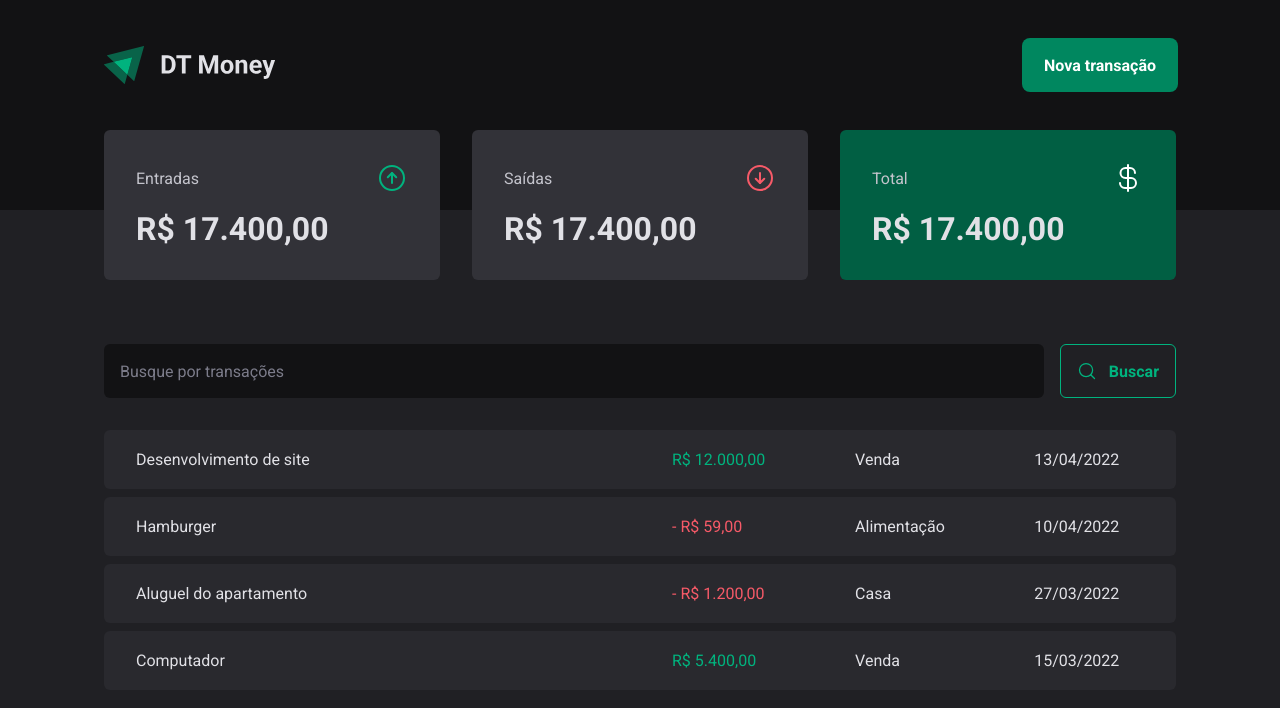
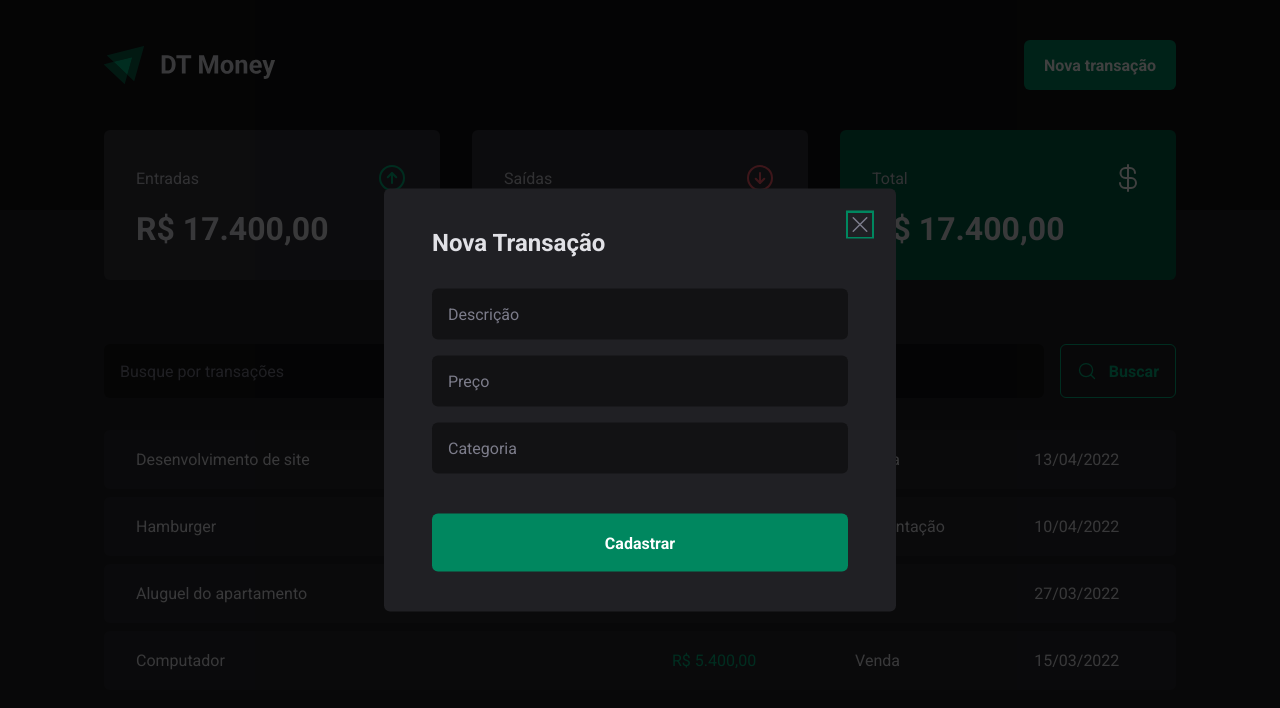
Before and after one commit to felipesanderp/dt-money, a React (Vite) app: page / in a window 1280 px wide. Both pictures are taken after a click on the button "Nova transação". Shown: the top 708 px of the page. Built offline with nearby package versions, Linux system fonts and the light colour scheme.

Commit message:
new transaction modal

```diff
--- a/package.json
+++ b/package.json
@@ -10,6 +10,7 @@
     "preview": "vite preview"
   },
   "dependencies": {
+    "@radix-ui/react-dialog": "^1.0.4",
     "phosphor-react": "^1.4.1",
     "react": "^18.2.0",
     "react-dom": "^18.2.0",
--- a/src/components/Header/index.tsx
+++ b/src/components/Header/index.tsx
@@ -1,3 +1,6 @@
+import * as Dialog from '@radix-ui/react-dialog'
+
+import { NewTransactionModal } from '../NewTransactionModal';
 import { HeaderContainer, HeaderContent, NewTransactionButton } from "./styles";
 
 import logoImg from '../../assets/logo.svg'
@@ -8,7 +11,13 @@
       <HeaderContent>
         <img src={logoImg} alt="" />
 
-        <NewTransactionButton>Nova transação</NewTransactionButton>
+       <Dialog.Root>
+        <Dialog.Trigger asChild>
+          <NewTransactionButton>Nova transação</NewTransactionButton>
+        </Dialog.Trigger>
+
+        <NewTransactionModal />
+       </Dialog.Root>
       </HeaderContent>
     </HeaderContainer>
   )
--- /dev/null
+++ b/src/components/NewTransactionModal/index.tsx
@@ -0,0 +1,35 @@
+import * as Dialog from '@radix-ui/react-dialog'
+import { X } from 'phosphor-react'
+
+import { Content, Overlay, CloseButton } from './styles'
+
+export function NewTransactionModal() {
+  return (
+    <Dialog.Portal>
+      <Overlay />
+
+      <Content>
+        <Dialog.Title>
+          Nova Transação
+        </Dialog.Title>
+
+        <CloseButton>
+          <X size={24} />
+        </CloseButton>
+
+        <form action="">
+          <input type="text" placeholder="Descrição" required />
+
+          <input type="number" placeholder="Preço" required />
+
+          <input type="text" placeholder="Categoria" required />
+
+          <button type='submit'>
+            Cadastrar
+          </button>
+        </form>
+
+      </Content>
+    </Dialog.Portal>
+  )
+}
--- /dev/null
+++ b/src/components/NewTransactionModal/styles.ts
@@ -0,0 +1,70 @@
+import { styled } from "styled-components";
+import * as Dialog from '@radix-ui/react-dialog'
+
+export const Overlay = styled(Dialog.Overlay)`
+  position: fixed;
+  width: 100vw;
+  height: 100vh;
+  inset: 0;
+  background: rgba(0, 0, 0, 0.75);
+`
+
+export const Content = styled(Dialog.Content)`
+  min-width: 32rem;
+  border-radius: 6px;
+  padding: 2.5rem 3rem;
+  background: ${props => props.theme["gray-800"]};
+
+  position: fixed;
+  top: 50%;
+  left: 50%;
+  transform: translate(-50%, -50%);
+
+  form {
+    margin-top: 2rem;
+
+    display: flex;
+    flex-direction: column;
+    gap: 1rem;
+
+    input {
+      border-radius: 6px;
+      border: 0;
+      background: ${props => props.theme["gray-900"]};
+      color: ${props => props.theme["gray-300"]};
+      padding: 1rem;
+
+      &::placeholder {
+        color: ${props => props.theme["gray-500"]};
+      }
+    }
+
+    button[type="submit"] {
+      height: 58px;
+      border: 0;
+      background: ${props => props.theme["green-500"]};
+      color: ${props => props.theme.white};
+      font-weight: bold;
+      padding: 0 1.25rem;
+      border-radius: 6px;
+      margin-top: 1.5rem;
+      cursor: pointer;
+
+      &:hover {
+        background: ${props => props.theme["green-700"]};
+        transition: background-color 0.2s;
+      }
+    }
+  }
+`
+
+export const CloseButton = styled(Dialog.Close)`
+  position: absolute;
+  background: transparent;
+  border: 0;
+  top: 1.5rem;
+  right: 1.5rem;
+  line-height: 0;
+  cursor: pointer;
+  color: ${props => props.theme["gray-500"]};
+`
```
Also changed, not shown: 1 other file (tests, documents, lock files or other folders).
